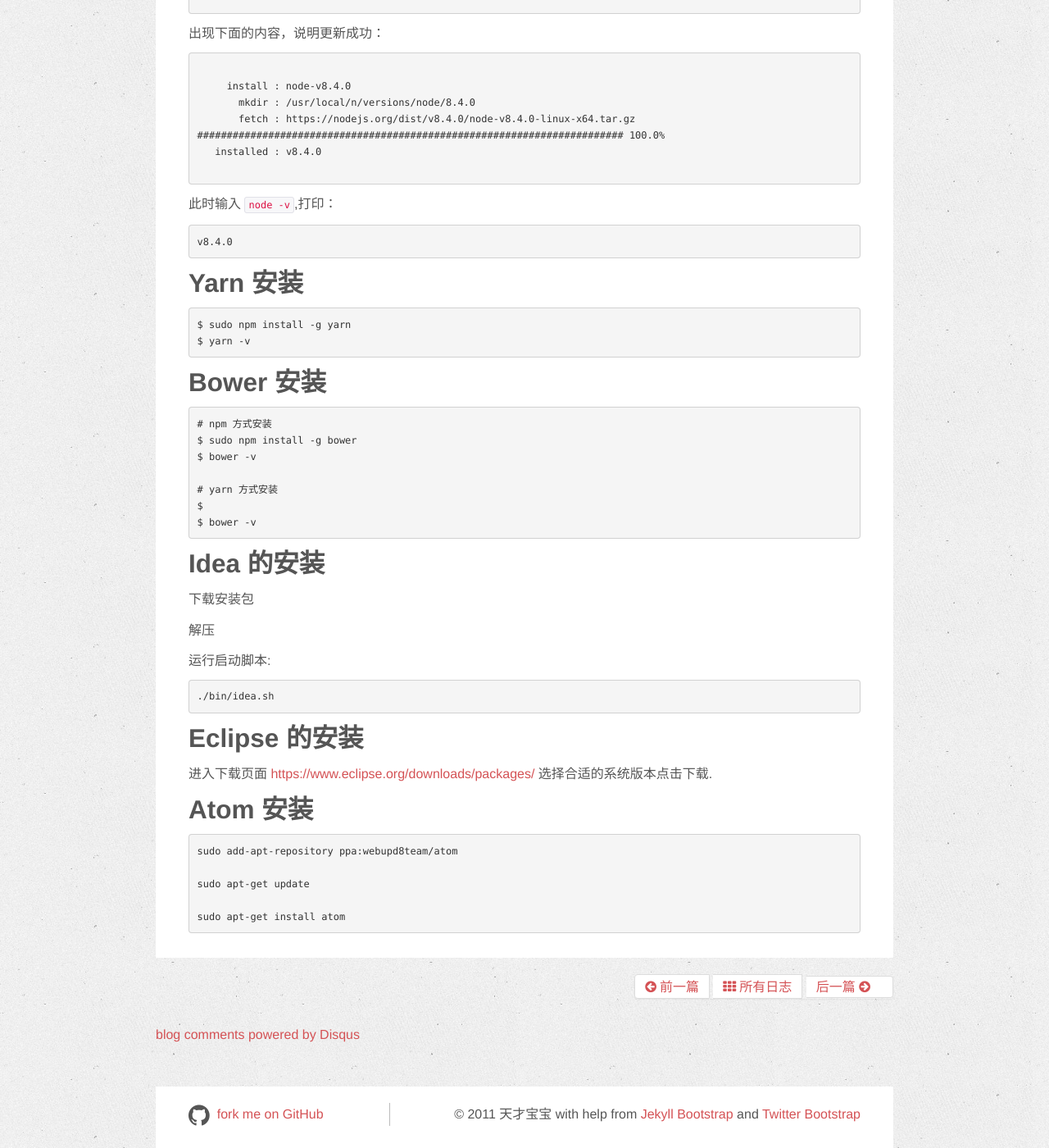
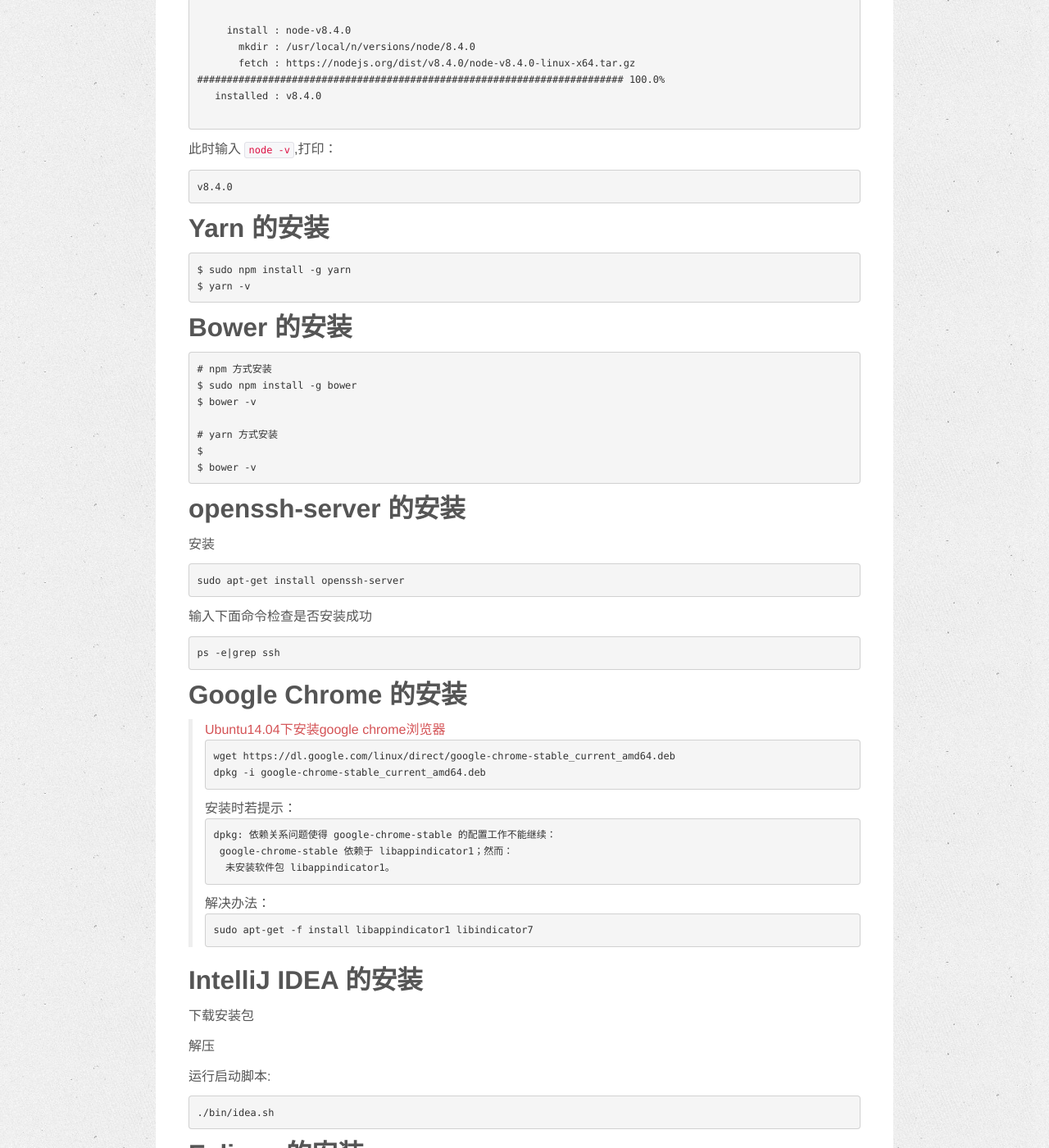
Before and after one commit to wanlp10/wuchao.github.io, a Jekyll site: the page built from _posts/2017-01-01-Ubuntu-Java-Env-Configuration.md, in a window 1280 px wide and 1400 px high, scrolled down 8719 px. Shown: the whole window at 82% size. Built offline with Jekyll 4.4.1, drawn with Linux system fonts in a browser that asks for light colours; nearby versions of some CDN libraries; comment, search, counter and statistics services are not loaded; some of the changed text lies outside the part shown.

Commit message:
initial commit.

````diff
--- a/_posts/2017-01-01-Ubuntu-Java-Env-Configuration.md
+++ b/_posts/2017-01-01-Ubuntu-Java-Env-Configuration.md
@@ -238,7 +238,6 @@ $ git --version
 
 ```
 $ sdk install gradle 4.0.1
-
 ```
 
 [Homebrew](http://brew.sh/) is “the missing package manager for macOS”.
@@ -388,7 +387,7 @@ sudo apt-get update
 sudo apt-get install curl
 ```
 
-## Node.JS 安装
+## Node.JS 的安装
 
 ### 安装
 #### 方法1 包方式安装(推荐方式)
@@ -441,7 +440,6 @@ $ sudo rm -fr /usr/local/bin/node (which node 命令查看路经)
 ```
 $ sudo npm install -g n
 $ n stable
-
 ```
 
 ### 使用淘宝源
@@ -475,13 +473,13 @@ $ sudo rm -fr /usr/local/n/versions/node/
 v8.4.0
 ```
 
-## Yarn 安装
+## Yarn 的安装
 ```
 $ sudo npm install -g yarn
 $ yarn -v
 ```
 
-## Bower 安装
+## Bower 的安装
 ```
 # npm 方式安装
 $ sudo npm install -g bower
@@ -492,7 +490,34 @@ $
 $ bower -v
 ```
 
-## Idea 的安装
+## openssh-server 的安装
+安装
+```
+sudo apt-get install openssh-server
+```
+输入下面命令检查是否安装成功
+```
+ps -e|grep ssh
+```
+
+## Google Chrome 的安装
+> [Ubuntu14.04下安装google chrome浏览器](http://blog.csdn.net/xuwenneng/article/details/52316743)
+```
+wget https://dl.google.com/linux/direct/google-chrome-stable_current_amd64.deb
+dpkg -i google-chrome-stable_current_amd64.deb
+```
+安装时若提示：
+```
+dpkg: 依赖关系问题使得 google-chrome-stable 的配置工作不能继续：
+ google-chrome-stable 依赖于 libappindicator1；然而：
+  未安装软件包 libappindicator1。
+```
+解决办法：
+```
+sudo apt-get -f install libappindicator1 libindicator7
+```
+
+## IntelliJ IDEA 的安装
 下载安装包
 
 解压
@@ -507,7 +532,7 @@ $ bower -v
 选择合适的系统版本点击下载.
 
 
-## Atom 安装
+## Atom 的安装
 ```
 sudo add-apt-repository ppa:webupd8team/atom
 
````
Also changed, not shown: other parts of _posts/2017-01-01-Ubuntu-Java-Env-Configuration.md (+4 -4 lines).
